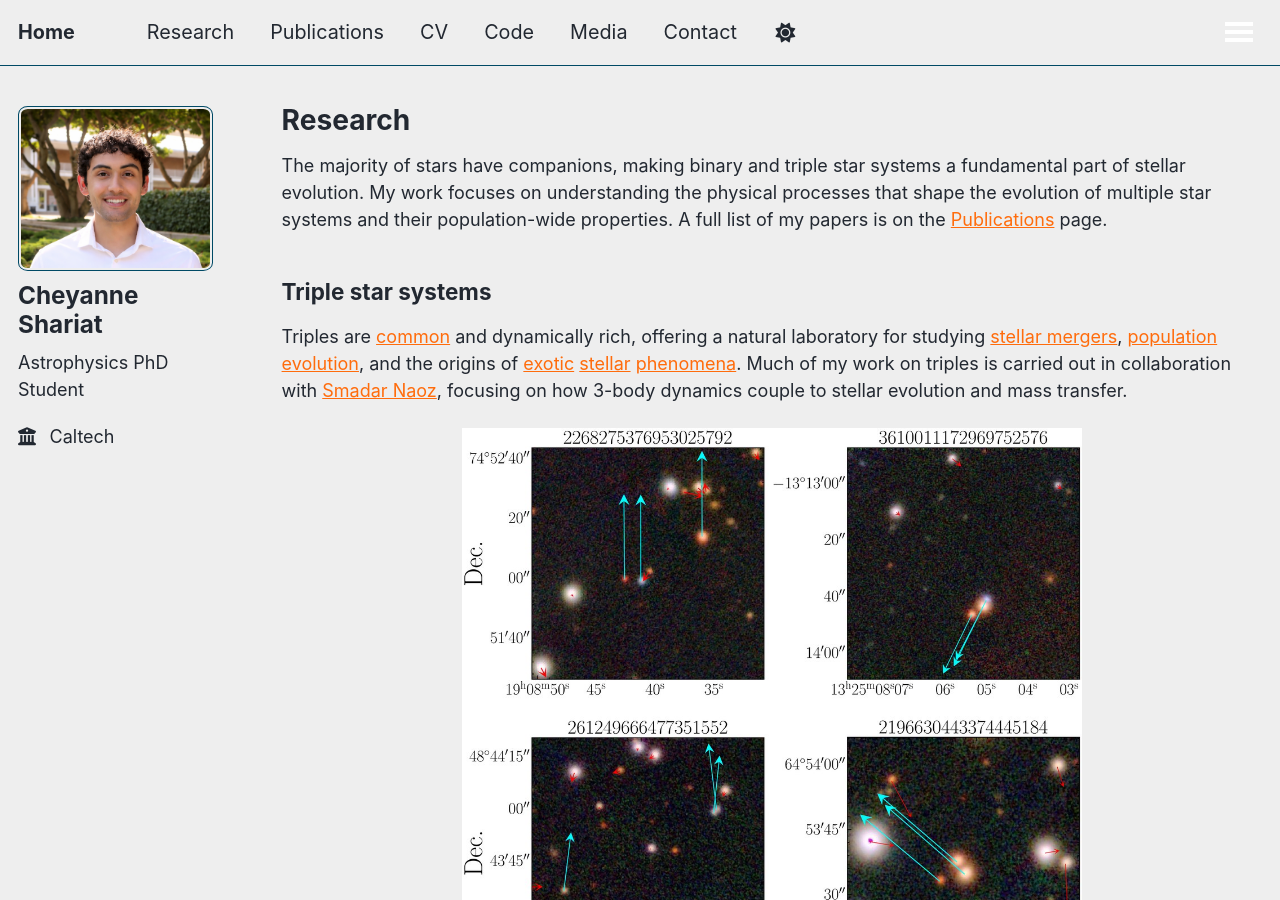
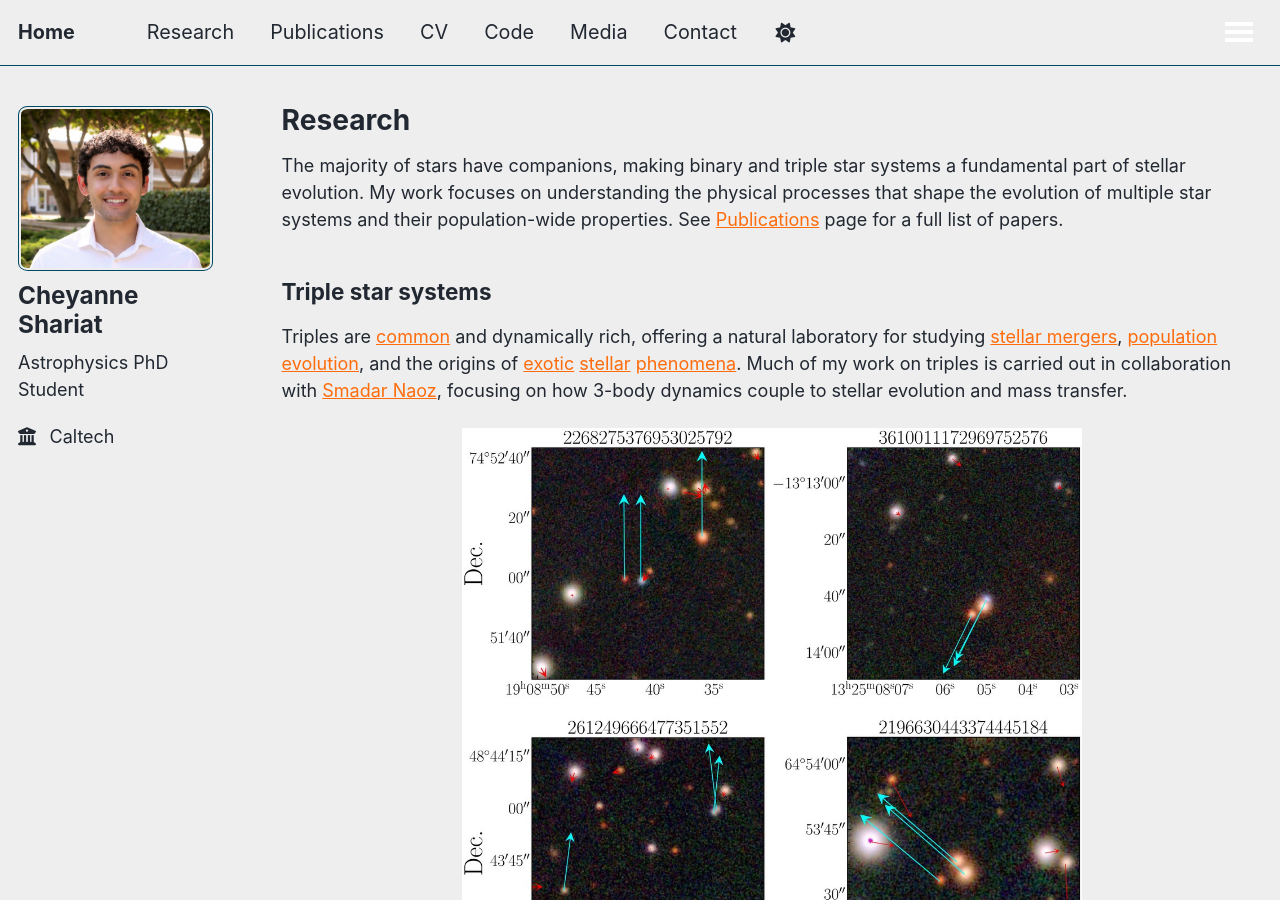
Before and after one commit to cheyanneshariat/cheyanneshariat.github.io, a Jekyll site: the page built from _pages/research.md, in a window 1280 px wide and 900 px high. Built offline with Jekyll 4.4.1, drawn with Linux system fonts in a browser that asks for light colours.

Commit message:
Research page: reword pointer to Publications
Co-Authored-By: Claude Opus 5.5 <noreply@anthropic.com>

```diff
--- a/_pages/research.md
+++ b/_pages/research.md
@@ -8,7 +8,7 @@ author_profile: true
 {% include base_path %}
 
 The majority of stars have companions, making binary and triple star systems a fundamental part of stellar evolution.
-My work focuses on understanding the physical processes that shape the evolution of multiple star systems and their population-wide properties. A full list of my papers is on the [Publications]({{ base_path }}/publications/) page.
+My work focuses on understanding the physical processes that shape the evolution of multiple star systems and their population-wide properties. See [Publications]({{ base_path }}/publications/) page for a full list of papers.
 
 
 
```
